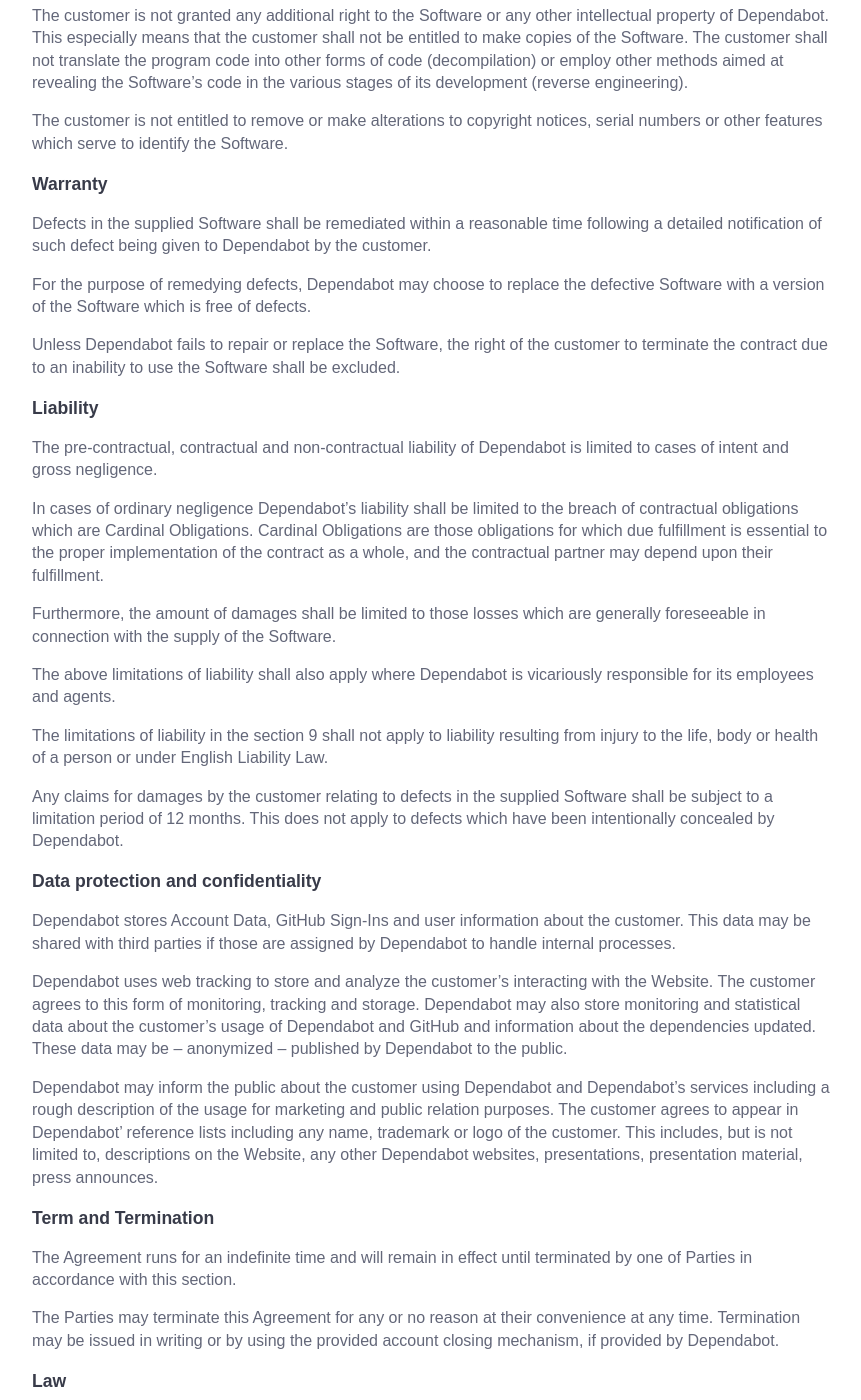
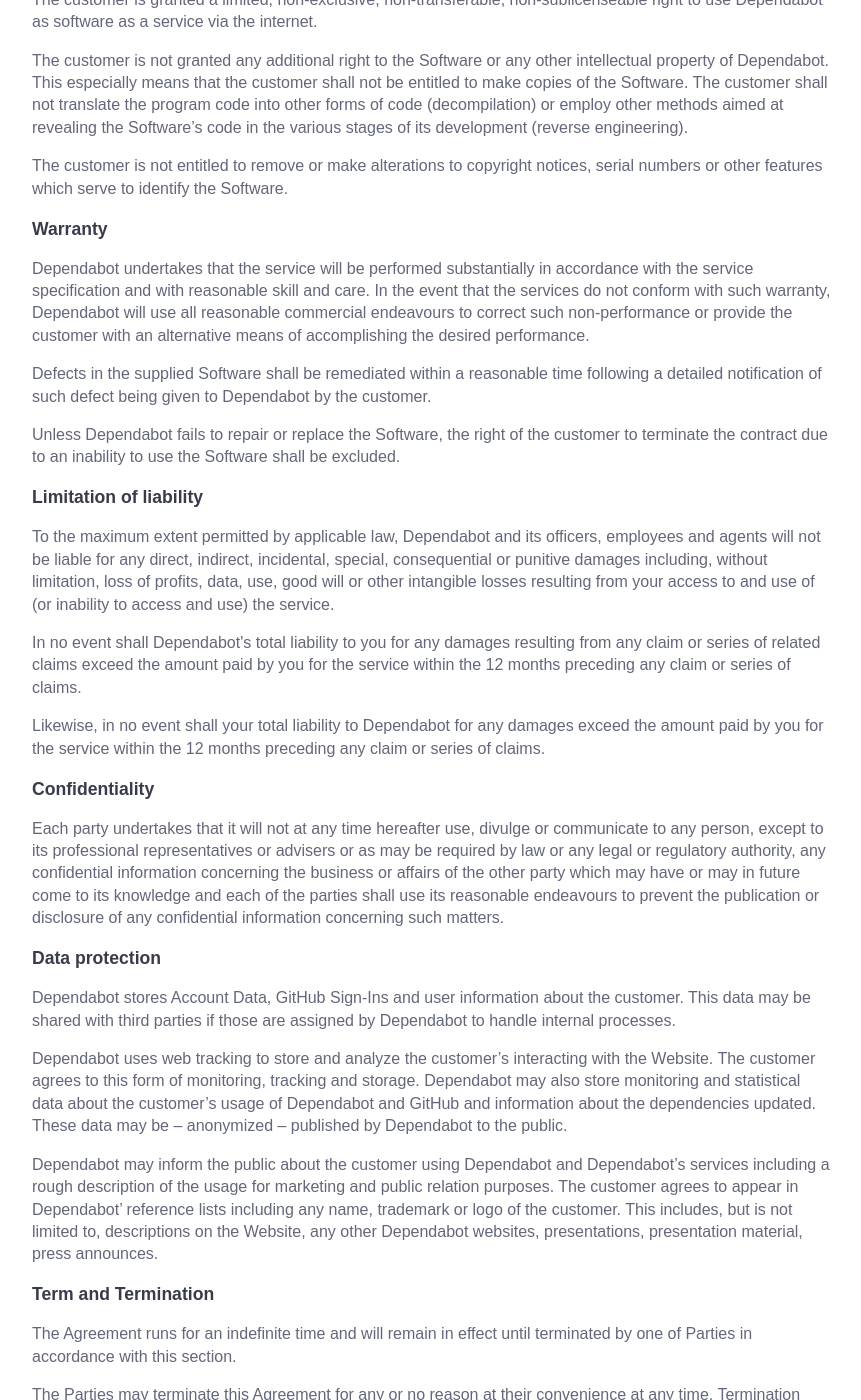
Before and after one commit to desenvolvedorIcotrade/App.bot, a Jekyll site: the page terms.html, which Jekyll copies as it is, in a window 1280 px wide and 1400 px high, scrolled down 1872 px. Shown: the whole window, without its empty margins (208-1069 px from the left). Built offline with Jekyll 4.4.1, drawn with Linux system fonts in a browser that asks for light colours; some of the changed text lies outside the part shown.

Commit message:
Update terms

```diff
--- a/terms.html
+++ b/terms.html
@@ -58,7 +58,7 @@
       </ul>
       <h3>Obligations of the customer</h3>
       <p>
-        The customer is obliged to make agreed payments in due time.
+        If you choose a paid plan, you agree to pay us fees. Details of those fees are set out in the pricing section at <a href="https://dependabot.com">https://dependabot.com</a>. Our fees will be collected automatically as part of your payments to GitHub for their marketplace services.
       </p>
       <p>
         The customer must not interfere or intend to interfere in any manner with the functionality or proper working of Dependabot.
@@ -91,34 +91,29 @@
       </p>
       <h3>Warranty</h3>
       <p>
-        Defects in the supplied Software shall be remediated within a reasonable time following a detailed notification of such defect being given to Dependabot by the customer.
+        Dependabot undertakes that the service will be performed substantially in accordance with the service specification and with reasonable skill and care. In the event that the services do not conform with such warranty, Dependabot will use all reasonable commercial endeavours to correct such non-performance or provide the customer with an alternative means of accomplishing the desired performance.
       </p>
       <p>
-        For the purpose of remedying defects, Dependabot may choose to replace the defective Software with a version of the Software which is free of defects.
+        Defects in the supplied Software shall be remediated within a reasonable time following a detailed notification of such defect being given to Dependabot by the customer.
       </p>
       <p>
         Unless Dependabot fails to repair or replace the Software, the right of the customer to terminate the contract due to an inability to use the Software shall be excluded.
       </p>
-      <h3>Liability</h3>
+      <h3>Limitation of liability</h3>
       <p>
-        The pre-contractual, contractual and non-contractual liability of Dependabot is limited to cases of intent and gross negligence.
+        To the maximum extent permitted by applicable law, Dependabot and its officers, employees and agents will not be liable for any direct, indirect, incidental, special, consequential or punitive damages including, without limitation, loss of profits, data, use, good will or other intangible losses resulting from your access to and use of (or inability to access and use) the service.
       </p>
       <p>
-        In cases of ordinary negligence Dependabot’s liability shall be limited to the breach of contractual obligations which are Cardinal Obligations. Cardinal Obligations are those obligations for which due fulfillment is essential to the proper implementation of the contract as a whole, and the contractual partner may depend upon their fulfillment.
+        In no event shall Dependabot's total liability to you for any damages resulting from any claim or series of related claims exceed the amount paid by you for the service within the 12 months preceding any claim or series of claims.
       </p>
       <p>
-        Furthermore, the amount of damages shall be limited to those losses which are generally foreseeable in connection with the supply of the Software.
+        Likewise, in no event shall your total liability to Dependabot for any damages exceed the amount paid by you for the service within the 12 months preceding any claim or series of claims.
       </p>
+      <h3>Confidentiality</h3>
       <p>
-        The above limitations of liability shall also apply where Dependabot is vicariously responsible for its employees and agents.
+        Each party undertakes that it will not at any time hereafter use, divulge or communicate to any person, except to its professional representatives or advisers or as may be required by law or any legal or regulatory authority, any confidential information concerning the business or affairs of the other party which may have or may in future come to its knowledge and each of the parties shall use its reasonable endeavours to prevent the publication or disclosure of any confidential information concerning such matters.
       </p>
-      <p>
-        The limitations of liability in the section 9 shall not apply to liability resulting from injury to the life, body or health of a person or under English Liability Law.
-      </p>
-      <p>
-        Any claims for damages by the customer relating to defects in the supplied Software shall be subject to a limitation period of 12 months. This does not apply to defects which have been intentionally concealed by Dependabot.
-      </p>
-      <h3>Data protection and confidentiality</h3>
+      <h3>Data protection</h3>
       <p>
         Dependabot stores Account Data, GitHub Sign-Ins and user information about the customer. This data may be shared with third parties if those are assigned by Dependabot to handle internal processes.
       </p>
@@ -129,9 +124,16 @@
         Dependabot may inform the public about the customer using Dependabot and Dependabot’s services including a rough description of the usage for marketing and public relation purposes. The customer agrees to appear in Dependabot’ reference lists including any name, trademark or logo of the customer. This includes, but is not limited to, descriptions on the Website, any other Dependabot websites, presentations, presentation material, press announces.
       </p>
       <h3>Term and Termination</h3>
-      <p>The Agreement runs for an indefinite time and will remain in effect until terminated by one of Parties in accordance with this section.</p>
+      <p>
+        The Agreement runs for an indefinite time and will remain in effect until terminated by one of Parties in accordance with this section.
+      </p>
 
-      <p>The Parties may terminate this Agreement for any or no reason at their convenience at any time. Termination may be issued in writing or by using the provided account closing mechanism, if provided by Dependabot.</p>
+      <p>
+        The Parties may terminate this Agreement for any or no reason at their convenience at any time. Termination may be issued in writing or by using the provided account closing mechanism, if provided by Dependabot.
+      </p>
+      <p>
+        No notice period is required for either party to terminate this Agreement.
+      </p>
 
       <h3>Law</h3>
       <p>
```
